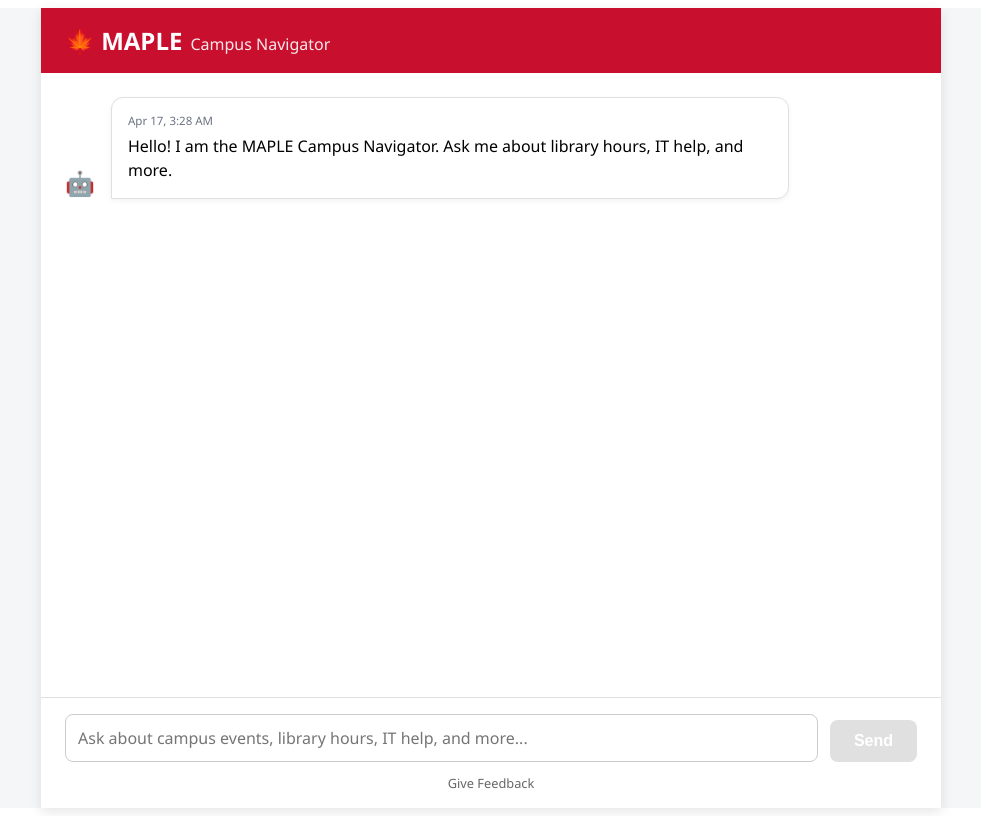
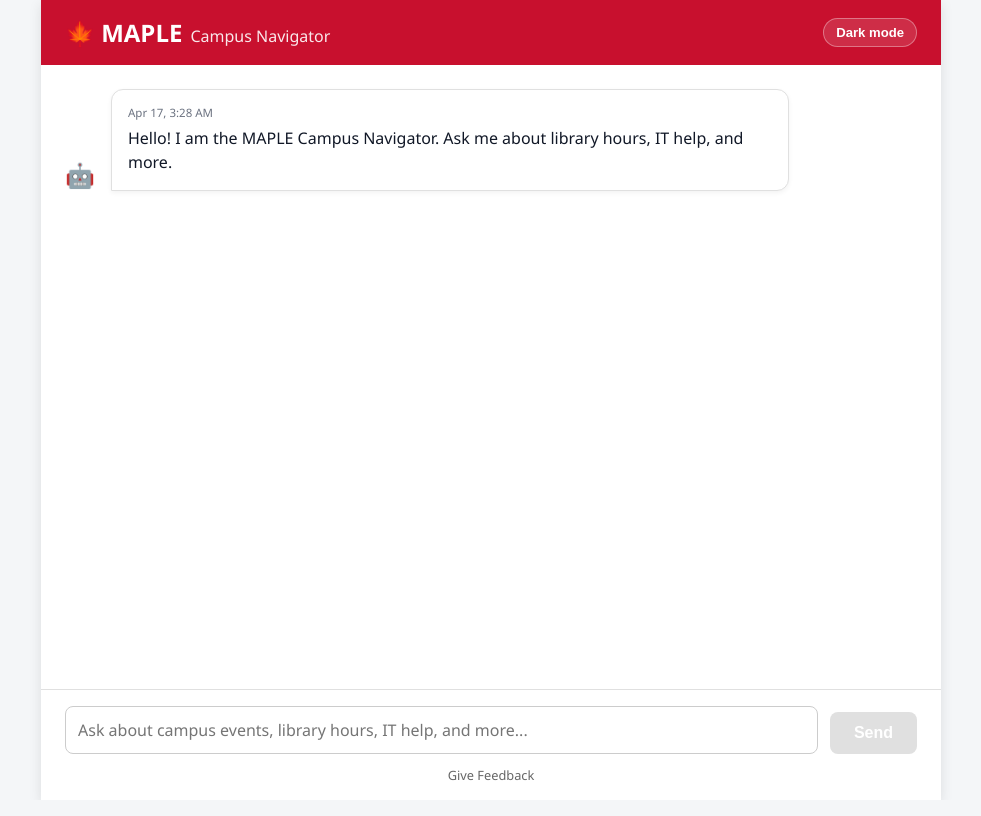
Before and after one commit to MaristGormanly/maple-m3, an Angular app in the folder client/: page / in a window 1280 px wide. Shown: the whole page, without its empty margins (149-1130 px from the left). Built offline with nearby package versions, Linux system fonts and the light colour scheme.

Commit message:
Added toggle for dark/light mode

```diff
--- a/client/src/app/app.component.html
+++ b/client/src/app/app.component.html
@@ -27,6 +27,14 @@
         <h1>🍁 MAPLE</h1>
         <span>Campus Navigator</span>
       </div>
+      <button
+        type="button"
+        class="theme-toggle"
+        (click)="toggleDarkMode()"
+        [attr.aria-pressed]="darkMode"
+        [attr.title]="darkMode ? 'Switch to light mode' : 'Switch to dark mode'">
+        {{ darkMode ? 'Light mode' : 'Dark mode' }}
+      </button>
     </header>
 
     <main class="chat-window" #scrollMe>
--- a/client/src/app/app.component.scss
+++ b/client/src/app/app.component.scss
@@ -19,8 +19,9 @@
  */
 :host {
     display: block;
-    height: 100vh;
-    background-color: #f4f6f8;
+    height: 100%;
+    background-color: var(--page-bg);
+    color: var(--text-primary);
     font-family: 'Segoe UI', Tahoma, Geneva, Verdana, sans-serif;
   }
 
@@ -30,14 +31,18 @@
     height: 100%;
     max-width: 900px;
     margin: 0 auto;
-    background: #ffffff;
-    box-shadow: 0 4px 12px rgba(0,0,0,0.1);
+    background: var(--chat-surface);
+    box-shadow: var(--chat-shadow);
   }
 
   .chat-header {
-    background-color: #c8102e; // Marist Red
-    color: white;
+    background-color: var(--header-bg);
+    color: var(--header-text);
     padding: 1rem 1.5rem;
+    display: flex;
+    align-items: center;
+    justify-content: space-between;
+    gap: 1rem;
 
     .brand {
       display: flex;
@@ -52,6 +57,24 @@
       span {
         font-size: 1rem;
         opacity: 0.9;
+      }
+    }
+
+    .theme-toggle {
+      flex-shrink: 0;
+      border: 1px solid rgba(255, 255, 255, 0.35);
+      background: rgba(255, 255, 255, 0.12);
+      color: var(--header-text);
+      border-radius: 999px;
+      padding: 0.35rem 0.75rem;
+      font-size: 0.82rem;
+      font-weight: 600;
+      cursor: pointer;
+      transition: background 0.15s ease, border-color 0.15s ease;
+
+      &:hover {
+        background: rgba(255, 255, 255, 0.2);
+        border-color: rgba(255, 255, 255, 0.55);
       }
     }
   }
@@ -75,8 +98,8 @@
       flex-direction: row-reverse;
 
       .message-content {
-        background-color: #f0f0f0;
-        color: #333;
+        background-color: var(--bubble-user-bg);
+        color: var(--bubble-user-text);
         border-radius: 12px 12px 0 12px;
       }
     }
@@ -85,10 +108,10 @@
       align-self: flex-start;
 
       .message-content {
-        background-color: #ffffff;
-        border: 1px solid #e0e0e0;
+        background-color: var(--bubble-assistant-bg);
+        border: 1px solid var(--bubble-assistant-border);
         border-radius: 12px 12px 12px 0;
-        box-shadow: 0 2px 5px rgba(0,0,0,0.05);
+        box-shadow: var(--bubble-assistant-shadow);
       }
     }
 
@@ -103,14 +126,14 @@
 
     .message-time {
       font-size: 0.72rem;
-      color: #6b7280;
+      color: var(--text-secondary);
       margin-bottom: 0.4rem;
       line-height: 1.2;
     }
 
     &.error-msg {
-      border-left: 4px solid #d32f2f;
-      background-color: #fff8f8;
+      border-left: 4px solid var(--error-border);
+      background-color: var(--error-bg);
     }
 
     .text {
@@ -119,7 +142,7 @@
       // Markdown styling resets
       ::ng-deep p { margin-top: 0; margin-bottom: 0.5rem; }
       ::ng-deep p:last-child { margin-bottom: 0; }
-      ::ng-deep a { color: #c8102e; text-decoration: none; font-weight: 500; }
+      ::ng-deep a { color: var(--link-md); text-decoration: none; font-weight: 500; }
       ::ng-deep a:hover { text-decoration: underline; }
       ::ng-deep ul { margin: 0.5rem 0; padding-left: 1.5rem; }
     }
@@ -136,17 +159,17 @@
     border-radius: 4px;
     margin-top: 0.75rem;
 
-    &.high { background: #e8f5e9; color: #2e7d32; }
-    &.medium { background: #fff3e0; color: #e65100; }
-    &.low, &.none { background: #ffebee; color: #c62828; }
+    &.high { background: var(--conf-high-bg); color: var(--conf-high-text); }
+    &.medium { background: var(--conf-med-bg); color: var(--conf-med-text); }
+    &.low, &.none { background: var(--conf-low-bg); color: var(--conf-low-text); }
   }
 
   .freshness-warning {
     margin-top: 0.75rem;
     padding: 0.6rem 0.75rem;
-    border-left: 4px solid #f57c00;
-    background: #fff8e1;
-    color: #7a3e00;
+    border-left: 4px solid var(--fresh-border);
+    background: var(--fresh-bg);
+    color: var(--fresh-text);
     font-size: 0.85rem;
     border-radius: 6px;
     line-height: 1.4;
@@ -163,10 +186,10 @@
   .sources-list {
     margin-top: 0.75rem;
     padding-top: 0.75rem;
-    border-top: 1px solid #eeeeee;
+    border-top: 1px solid var(--divider);
     font-size: 0.85rem;
 
-    strong { color: #555; }
+    strong { color: var(--text-primary); opacity: 0.85; }
 
     ul {
       list-style-type: none;
@@ -176,7 +199,7 @@
       li {
         margin-bottom: 0.25rem;
         a {
-          color: #1976d2;
+          color: var(--link-source);
           text-decoration: none;
           &:hover { text-decoration: underline; }
         }
@@ -187,8 +210,8 @@
   // Input Area
   .chat-input-area {
     padding: 1rem 1.5rem;
-    background: #ffffff;
-    border-top: 1px solid #e0e0e0;
+    background: var(--footer-bg);
+    border-top: 1px solid var(--footer-border);
 
     .input-container {
       display: flex;
@@ -199,16 +222,18 @@
         flex: 1;
         resize: none;
         padding: 0.75rem;
-        border: 1px solid #ccc;
+        border: 1px solid var(--input-border);
         border-radius: 8px;
         font-family: inherit;
         font-size: 1rem;
         max-height: 120px;
+        background: var(--input-bg);
+        color: var(--input-text);
         &:focus { outline: none; border-color: #c8102e; }
       }
 
       button {
-        background: #c8102e;
+        background: var(--send-bg);
         color: white;
         border: none;
         padding: 0.75rem 1.5rem;
@@ -218,8 +243,8 @@
         cursor: pointer;
         transition: background 0.2s;
 
-        &:hover:not(:disabled) { background: #a00d24; }
-        &:disabled { background: #e0e0e0; cursor: not-allowed; }
+        &:hover:not(:disabled) { background: var(--send-bg-hover); }
+        &:disabled { background: var(--send-disabled); cursor: not-allowed; }
       }
     }
 
@@ -227,7 +252,7 @@
       text-align: center;
       margin-top: 0.75rem;
       font-size: 0.8rem;
-      a { color: #666; text-decoration: none; }
+      a { color: var(--text-muted); text-decoration: none; }
       a:hover { text-decoration: underline; }
     }
   }
@@ -242,7 +267,7 @@
     .dot {
       width: 8px;
       height: 8px;
-      background: #999;
+      background: var(--dot);
       border-radius: 50%;
       animation: bounce 1.4s infinite ease-in-out both;
     }
--- a/client/src/app/app.component.ts
+++ b/client/src/app/app.component.ts
@@ -21,8 +21,8 @@
  * Template and styles are in app.component.html and app.component.scss respectively.
  * Depends on: CampusApiService, MarkdownPipe, ChatMessage type.
  */
-import { Component, ViewChild, ElementRef, AfterViewChecked, ChangeDetectorRef, NgZone } from '@angular/core';
-import { CommonModule } from '@angular/common';
+import { Component, ViewChild, ElementRef, AfterViewChecked, ChangeDetectorRef, NgZone, OnInit, Inject } from '@angular/core';
+import { CommonModule, DOCUMENT } from '@angular/common';
 import { FormsModule } from '@angular/forms';
 import { CampusApiService } from './services/campus-api.service';
 import { ChatMessage } from './types/chat.types';
@@ -35,8 +35,11 @@ import { MarkdownPipe } from './pipes/markdown.pipe';
   templateUrl: './app.component.html',
   styleUrl: './app.component.scss'
 })
-export class AppComponent implements AfterViewChecked {
+export class AppComponent implements AfterViewChecked, OnInit {
   @ViewChild('scrollMe') private myScrollContainer!: ElementRef;
+
+  private readonly THEME_STORAGE_KEY = 'maple-m3-theme'; // 'dark' | 'light'
+  darkMode = false;
 
   userInput: string = '';
   messages: ChatMessage[] = [
@@ -52,8 +55,29 @@ export class AppComponent implements AfterViewChecked {
   constructor(
     private campusApi: CampusApiService,
     private cdr: ChangeDetectorRef,
-    private zone: NgZone
+    private zone: NgZone,
+    @Inject(DOCUMENT) private document: Document
   ) {}
+
+  ngOnInit(): void {
+    let saved: string | null = null;
+    try {
+      saved = localStorage.getItem(this.THEME_STORAGE_KEY);
+    } catch {
+      saved = null;
+    }
+
+    if (saved === 'dark' || saved === 'light') {
+      this.applyTheme(saved === 'dark');
+      return;
+    }
+
+    const prefersDark =
+      typeof window !== 'undefined' &&
+      window.matchMedia &&
+      window.matchMedia('(prefers-color-scheme: dark)').matches;
+    this.applyTheme(prefersDark);
+  }
 
   ngAfterViewChecked() {
     this.scrollToBottom();
@@ -126,4 +150,19 @@ export class AppComponent implements AfterViewChecked {
       minute: '2-digit'
     });
   }
+
+  toggleDarkMode(): void {
+    this.applyTheme(!this.darkMode);
+  }
+
+  private applyTheme(isDark: boolean): void {
+    this.darkMode = isDark;
+    this.document.documentElement.classList.toggle('theme-dark', isDark);
+    try {
+      localStorage.setItem(this.THEME_STORAGE_KEY, isDark ? 'dark' : 'light');
+    } catch {
+      // ignore storage failures (private mode, etc.)
+    }
+    this.cdr.markForCheck();
+  }
 }
--- a/client/src/styles.scss
+++ b/client/src/styles.scss
@@ -10,3 +10,124 @@
  *
  * Component-specific styles belong in app.component.scss, not here.
  */
+
+/* Kill default browser margin (otherwise a white strip appears above the app + extra scroll with 100vh layouts). */
+html,
+body {
+  height: 100%;
+  margin: 0;
+}
+
+body {
+  overflow: hidden;
+  background: var(--page-bg);
+  color: var(--text-primary);
+}
+
+app-root {
+  display: block;
+  height: 100%;
+}
+
+/* Theme tokens — consumed by component styles via var(...) */
+:root {
+  --page-bg: #f4f6f8;
+  --chat-surface: #ffffff;
+  --chat-shadow: 0 4px 12px rgba(0, 0, 0, 0.1);
+
+  --header-bg: #c8102e;
+  --header-text: #ffffff;
+
+  --text-primary: #111827;
+  --text-secondary: #6b7280;
+  --text-muted: #666666;
+
+  --bubble-user-bg: #f0f0f0;
+  --bubble-user-text: #333333;
+  --bubble-assistant-bg: #ffffff;
+  --bubble-assistant-border: #e0e0e0;
+  --bubble-assistant-shadow: 0 2px 5px rgba(0, 0, 0, 0.05);
+
+  --error-bg: #fff8f8;
+  --error-border: #d32f2f;
+
+  --link-md: #c8102e;
+  --link-source: #1976d2;
+
+  --divider: #eeeeee;
+  --input-border: #cccccc;
+  --input-bg: #ffffff;
+  --input-text: #111827;
+
+  --footer-bg: #ffffff;
+  --footer-border: #e0e0e0;
+
+  --send-bg: #c8102e;
+  --send-bg-hover: #a00d24;
+  --send-disabled: #e0e0e0;
+
+  --dot: #999999;
+
+  --conf-high-bg: #e8f5e9;
+  --conf-high-text: #2e7d32;
+  --conf-med-bg: #fff3e0;
+  --conf-med-text: #e65100;
+  --conf-low-bg: #ffebee;
+  --conf-low-text: #c62828;
+
+  --fresh-bg: #fff8e1;
+  --fresh-text: #7a3e00;
+  --fresh-border: #f57c00;
+}
+
+html.theme-dark {
+  color-scheme: dark;
+
+  --page-bg: #0b1220;
+  --chat-surface: #0f172a;
+  --chat-shadow: 0 8px 30px rgba(0, 0, 0, 0.45);
+
+  --header-bg: #7f0d21;
+  --header-text: #f8fafc;
+
+  --text-primary: #e5e7eb;
+  --text-secondary: #9ca3af;
+  --text-muted: #a1a1aa;
+
+  --bubble-user-bg: #1f2937;
+  --bubble-user-text: #e5e7eb;
+  --bubble-assistant-bg: #111827;
+  --bubble-assistant-border: #273449;
+  --bubble-assistant-shadow: 0 6px 18px rgba(0, 0, 0, 0.35);
+
+  --error-bg: #2a121c;
+  --error-border: #fb7185;
+
+  --link-md: #fda4af;
+  --link-source: #93c5fd;
+
+  --divider: #273449;
+  --input-border: #334155;
+  --input-bg: #0b1220;
+  --input-text: #e5e7eb;
+
+  --footer-bg: #0f172a;
+  --footer-border: #273449;
+
+  --send-bg: #c8102e;
+  --send-bg-hover: #e11d48;
+  --send-disabled: #334155;
+
+  --dot: #94a3b8;
+
+  --conf-high-bg: rgba(34, 197, 94, 0.15);
+  --conf-high-text: #86efac;
+  --conf-med-bg: rgba(251, 191, 36, 0.15);
+  --conf-med-text: #fcd34d;
+  --conf-low-bg: rgba(248, 113, 113, 0.15);
+  --conf-low-text: #fca5a5;
+
+  --fresh-bg: rgba(251, 191, 36, 0.12);
+  --fresh-text: #fde68a;
+  --fresh-border: #fbbf24;
+}
```
